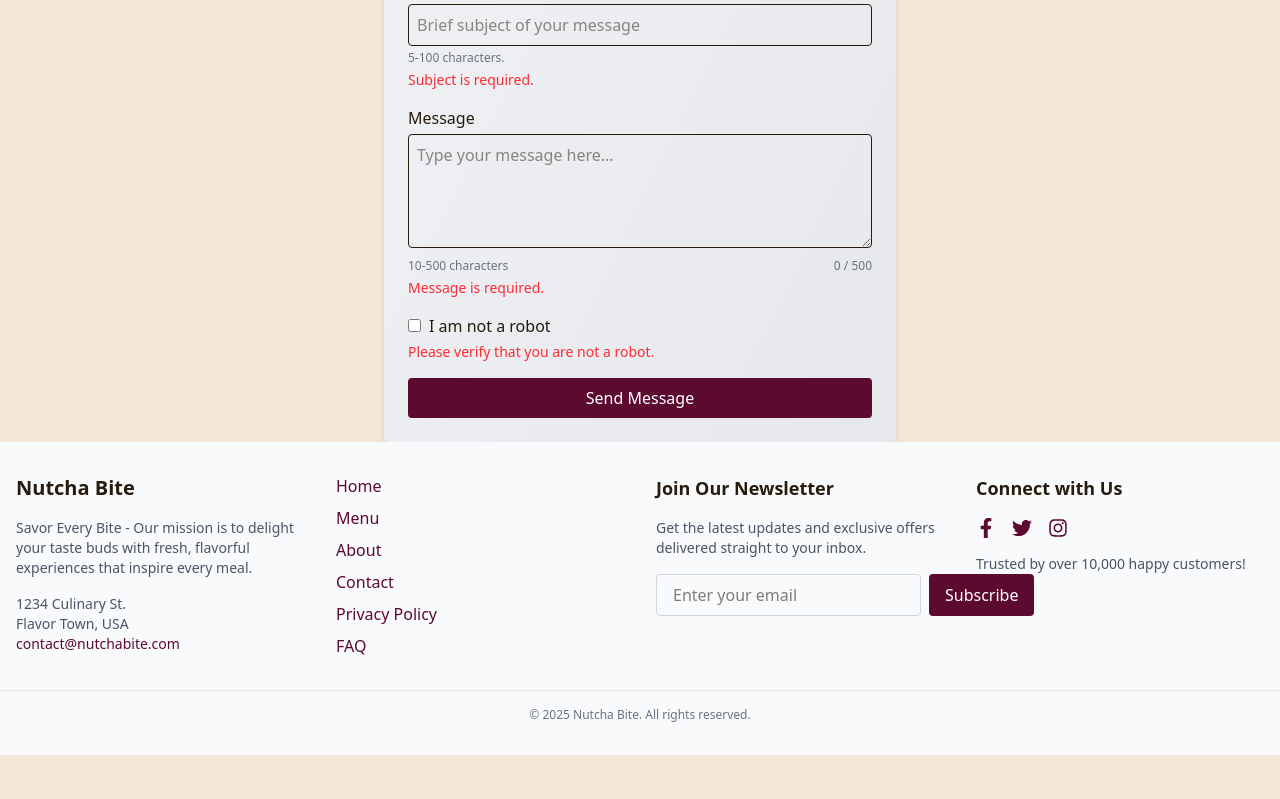
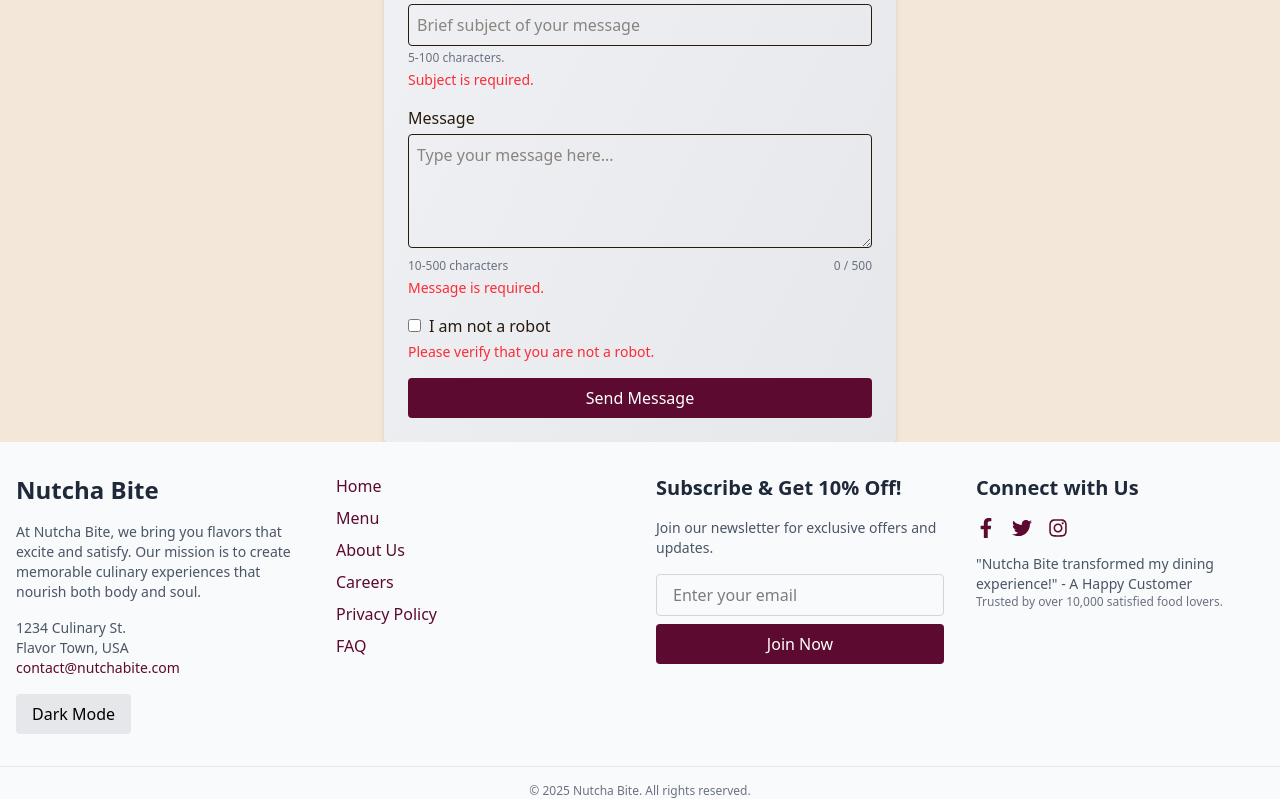
Before and after one commit to jlescarlan11/PHILARTS, a React (Vite) app in the folder vite-project/: page / in a window 1280 px wide. Shown: the part 4068-4867 px from the top of the page. Before the commit the page ends 4823 px from the top, so only its background shows below. Built offline with nearby package versions, Linux system fonts and the light colour scheme; a web font is replaced by a local one.

Commit message:
"delete and push"

```diff
--- a/vite-project/src/component/Footer.tsx
+++ b/vite-project/src/component/Footer.tsx
@@ -1,25 +1,73 @@
-import React from "react";
-import { FaFacebookF, FaTwitter, FaInstagram } from "react-icons/fa";
+import React, { useState, lazy, Suspense } from "react";
+
+// Lazy load social media icons for performance.
+const FaFacebookF = lazy(() =>
+  import("react-icons/fa").then((mod) => ({ default: mod.FaFacebookF }))
+);
+const FaTwitter = lazy(() =>
+  import("react-icons/fa").then((mod) => ({ default: mod.FaTwitter }))
+);
+const FaInstagram = lazy(() =>
+  import("react-icons/fa").then((mod) => ({ default: mod.FaInstagram }))
+);
 
 const Footer: React.FC = () => {
+  const [darkMode, setDarkMode] = useState(false);
+  const [email, setEmail] = useState("");
+  const [emailError, setEmailError] = useState("");
+  const [subscriptionSuccess, setSubscriptionSuccess] = useState(false);
+
+  const toggleDarkMode = () => {
+    setDarkMode((prev) => !prev);
+  };
+
+  // Real-time email validation.
+  const handleEmailChange = (e: React.ChangeEvent<HTMLInputElement>) => {
+    const value = e.target.value;
+    setEmail(value);
+    const emailRegex = /^[^\s@]+@[^\s@]+\.[^\s@]+$/;
+    if (!emailRegex.test(value)) {
+      setEmailError("Please enter a valid email address.");
+    } else {
+      setEmailError("");
+    }
+  };
+
+  // Stub for analytics tracking.
+  const trackEvent = (eventName: string) => {
+    console.log(`Analytics event: ${eventName}`);
+  };
+
   const handleSubscribe = (e: React.FormEvent<HTMLFormElement>) => {
     e.preventDefault();
-    // Add your analytics/tracking code here
+    if (emailError || email === "") {
+      setEmailError("Please enter a valid email address.");
+      return;
+    }
+    // Simulate successful subscription.
+    setSubscriptionSuccess(true);
+    trackEvent("newsletter_subscribe");
+    setEmail("");
   };
 
   return (
-    <footer className="bg-gray-50 py-8">
-      <div className="container mx-auto px-4 grid gap-8 md:grid-cols-4">
-        {/* Company Info */}
-        <div className="space-y-4">
-          <h3 className="text-xl font-bold text-[var(--color-secondary)]">
+    <footer
+      className={`${
+        darkMode ? "dark" : ""
+      } transition-colors duration-300 bg-gray-50 dark:bg-gray-900`}
+    >
+      <div className="container mx-auto px-4 py-8 grid gap-8 md:grid-cols-4">
+        {/* Company Info & Dark Mode Toggle */}
+        <section className="space-y-4">
+          <h3 className="text-2xl font-bold text-gray-800 dark:text-gray-100">
             Nutcha Bite
           </h3>
-          <p className="text-sm text-gray-600">
-            Savor Every Bite - Our mission is to delight your taste buds with
-            fresh, flavorful experiences that inspire every meal.
+          <p className="text-sm text-gray-600 dark:text-gray-300">
+            At Nutcha Bite, we bring you flavors that excite and satisfy. Our
+            mission is to create memorable culinary experiences that nourish
+            both body and soul.
           </p>
-          <address className="not-italic text-sm text-gray-600">
+          <address className="not-italic text-sm text-gray-600 dark:text-gray-300">
             1234 Culinary St.
             <br />
             Flavor Town, USA
@@ -31,7 +79,14 @@ const Footer: React.FC = () => {
               contact@nutchabite.com
             </a>
           </address>
-        </div>
+          <button
+            onClick={toggleDarkMode}
+            aria-label="Toggle dark mode"
+            className="px-4 py-2 bg-gray-200 dark:bg-gray-700 rounded focus:outline-none focus:ring-2 focus:ring-[var(--color-accent)] transition-colors"
+          >
+            {darkMode ? "Light Mode" : "Dark Mode"}
+          </button>
+        </section>
 
         {/* Navigation Links */}
         <nav aria-label="Footer Navigation" className="space-y-2">
@@ -39,7 +94,7 @@ const Footer: React.FC = () => {
             <li>
               <a
                 href="#home"
-                className="text-[var(--color-accent)] hover:underline transition-colors"
+                className="text-[var(--color-accent)] hover:underline focus:underline transition-colors"
               >
                 Home
               </a>
@@ -47,7 +102,7 @@ const Footer: React.FC = () => {
             <li>
               <a
                 href="#menu"
-                className="text-[var(--color-accent)] hover:underline transition-colors"
+                className="text-[var(--color-accent)] hover:underline focus:underline transition-colors"
               >
                 Menu
               </a>
@@ -55,23 +110,23 @@ const Footer: React.FC = () => {
             <li>
               <a
                 href="#about"
-                className="text-[var(--color-accent)] hover:underline transition-colors"
+                className="text-[var(--color-accent)] hover:underline focus:underline transition-colors"
               >
-                About
+                About Us
               </a>
             </li>
             <li>
               <a
-                href="#contact"
-                className="text-[var(--color-accent)] hover:underline transition-colors"
+                href="#careers"
+                className="text-[var(--color-accent)] hover:underline focus:underline transition-colors"
               >
-                Contact
+                Careers
               </a>
             </li>
             <li>
               <a
                 href="#privacy"
-                className="text-[var(--color-accent)] hover:underline transition-colors"
+                className="text-[var(--color-accent)] hover:underline focus:underline transition-colors"
               >
                 Privacy Policy
               </a>
@@ -79,7 +134,7 @@ const Footer: React.FC = () => {
             <li>
               <a
                 href="#faq"
-                className="text-[var(--color-accent)] hover:underline transition-colors"
+                className="text-[var(--color-accent)] hover:underline focus:underline transition-colors"
               >
                 FAQ
               </a>
@@ -87,84 +142,96 @@ const Footer: React.FC = () => {
           </ul>
         </nav>
 
-        {/* Newsletter Subscription CTA */}
-        <div className="space-y-4">
-          <h4 className="text-lg font-semibold text-[var(--color-secondary)]">
-            Join Our Newsletter
+        {/* Newsletter Subscription */}
+        <section className="space-y-4">
+          <h4 className="text-xl font-semibold text-gray-800 dark:text-gray-100">
+            Subscribe &amp; Get 10% Off!
           </h4>
-          <p className="text-sm text-gray-600">
-            Get the latest updates and exclusive offers delivered straight to
-            your inbox.
+          <p className="text-sm text-gray-600 dark:text-gray-300">
+            Join our newsletter for exclusive offers and updates.
           </p>
-          <form
-            onSubmit={handleSubscribe}
-            className="flex flex-col sm:flex-row space-y-2 sm:space-y-0 sm:space-x-2"
-          >
+          <form onSubmit={handleSubscribe} className="flex flex-col space-y-2">
             <label htmlFor="newsletter-email" className="sr-only">
-              Email address
+              Email Address
             </label>
             <input
               type="email"
               id="newsletter-email"
+              value={email}
+              onChange={handleEmailChange}
               placeholder="Enter your email"
               required
-              className="px-4 py-2 border border-gray-300 rounded focus:outline-none focus:ring-2 focus:ring-[var(--color-accent)]"
-              aria-label="Email address for newsletter subscription"
+              className="px-4 py-2 border border-gray-300 dark:border-gray-600 rounded focus:outline-none focus:ring-2 focus:ring-[var(--color-accent)] transition-colors"
+              aria-invalid={emailError ? "true" : "false"}
             />
+            {emailError && <p className="text-red-500 text-xs">{emailError}</p>}
+            {subscriptionSuccess && (
+              <p className="text-green-500 text-xs">
+                Thank you for subscribing!
+              </p>
+            )}
             <button
               type="submit"
               data-tracking="newsletter-subscribe"
-              className="px-4 py-2 bg-[var(--color-accent)] text-white rounded hover:bg-[var(--color-accent)]/90 transition-colors"
+              className="px-4 py-2 bg-[var(--color-accent)] text-white rounded hover:bg-[var(--color-accent)]/90 focus:outline-none focus:ring-2 focus:ring-[var(--color-accent)] transition-colors"
             >
-              Subscribe
+              Join Now
             </button>
           </form>
-        </div>
+        </section>
 
-        {/* Social Media & Trust Badge */}
-        <div className="space-y-4">
-          <h4 className="text-lg font-semibold text-[var(--color-secondary)]">
+        {/* Social Media & Trust Signals */}
+        <section className="space-y-4">
+          <h4 className="text-xl font-semibold text-gray-800 dark:text-gray-100">
             Connect with Us
           </h4>
           <div className="flex space-x-4">
+            <Suspense fallback={<div>Loading...</div>}>
               <a
                 href="https://facebook.com"
                 target="_blank"
                 rel="noopener noreferrer"
                 aria-label="Facebook"
-              className="text-[var(--color-accent)] hover:text-[var(--color-accent)]/80 transition-transform transform hover:scale-105"
+                className="text-[var(--color-accent)] hover:text-[var(--color-accent)]/80 transition-transform transform hover:scale-105 focus:outline-none focus:ring-2 focus:ring-[var(--color-accent)]"
               >
                 <FaFacebookF size={20} />
               </a>
+            </Suspense>
+            <Suspense fallback={<div>Loading...</div>}>
               <a
                 href="https://twitter.com"
                 target="_blank"
                 rel="noopener noreferrer"
                 aria-label="Twitter"
-              className="text-[var(--color-accent)] hover:text-[var(--color-accent)]/80 transition-transform transform hover:scale-105"
+                className="text-[var(--color-accent)] hover:text-[var(--color-accent)]/80 transition-transform transform hover:scale-105 focus:outline-none focus:ring-2 focus:ring-[var(--color-accent)]"
               >
                 <FaTwitter size={20} />
               </a>
+            </Suspense>
+            <Suspense fallback={<div>Loading...</div>}>
               <a
                 href="https://instagram.com"
                 target="_blank"
                 rel="noopener noreferrer"
                 aria-label="Instagram"
-              className="text-[var(--color-accent)] hover:text-[var(--color-accent)]/80 transition-transform transform hover:scale-105"
+                className="text-[var(--color-accent)] hover:text-[var(--color-accent)]/80 transition-transform transform hover:scale-105 focus:outline-none focus:ring-2 focus:ring-[var(--color-accent)]"
               >
                 <FaInstagram size={20} />
               </a>
+            </Suspense>
           </div>
-          {/* Social Proof */}
           <div className="mt-4">
-            <p className="text-sm text-gray-600">
-              Trusted by over 10,000 happy customers!
+            <p className="text-sm text-gray-600 dark:text-gray-300">
+              "Nutcha Bite transformed my dining experience!" - A Happy Customer
+            </p>
+            <p className="text-xs text-gray-500 dark:text-gray-400">
+              Trusted by over 10,000 satisfied food lovers.
             </p>
           </div>
-        </div>
+        </section>
       </div>
       {/* Bottom Footer */}
-      <div className="mt-8 border-t border-gray-200 pt-4 text-center text-xs text-gray-500">
+      <div className="border-t border-gray-200 dark:border-gray-700 pt-4 text-center text-xs text-gray-500 dark:text-gray-400">
         &copy; {new Date().getFullYear()} Nutcha Bite. All rights reserved.
       </div>
     </footer>
```
Lines whose indentation alone changed are shown as unchanged.
